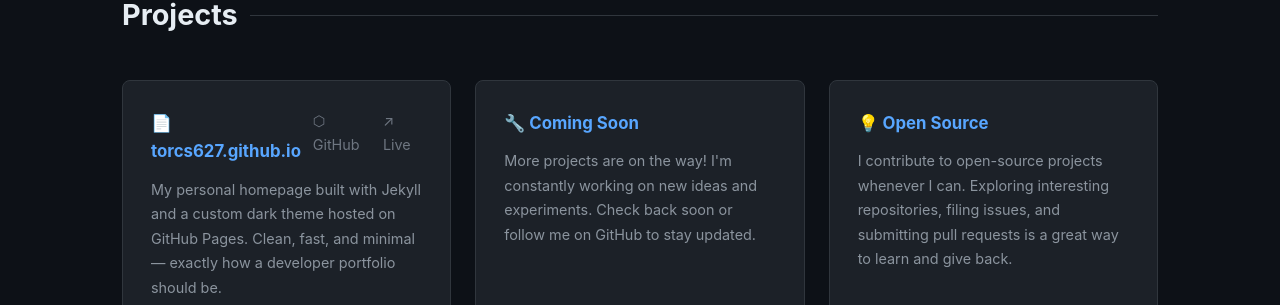
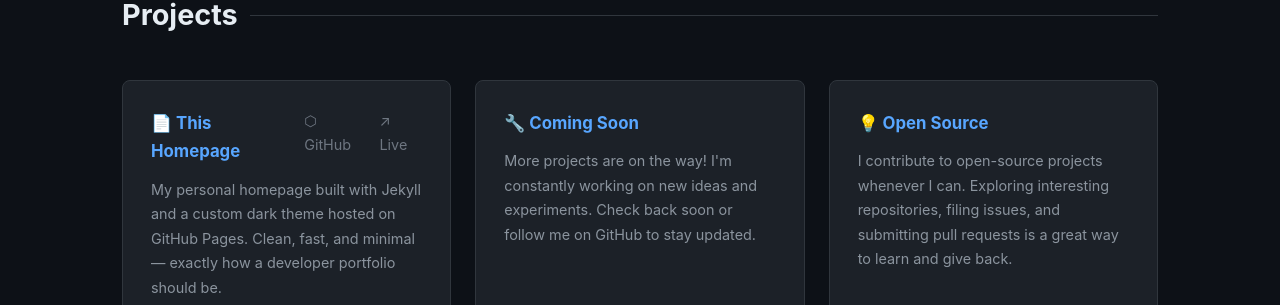
Before and after one commit to torcs627-clavi/torcs627-clavi.github.io, a Jekyll site: the page built from index.html, in a window 1280 px wide and 900 px high, scrolled down 2074 px. Shown: the part 147-452 px from the top of the window. Built offline with Jekyll 4.4.1, drawn with Linux system fonts in a browser that asks for light colours.

Commit message:
更新项目名称为“This Homepage”

```diff
--- a/index.html
+++ b/index.html
@@ -121,7 +121,7 @@ description: torcs627's personal homepage — developer, maker, and lifelong lea
   <div class="projects-grid">
     <div class="project-card">
       <div class="project-card-header">
-        <span class="project-name">📄 torcs627.github.io</span>
+        <span class="project-name">📄 This Homepage</span>
         <div class="project-links">
           <a href="https://github.com/torcs627-clavi/torcs627-clavi.github.io" class="project-link" target="_blank" rel="noopener" title="GitHub">⬡ GitHub</a>
           <a href="https://torcs627-clavi.github.io" class="project-link" target="_blank" rel="noopener" title="Live">↗ Live</a>
```
